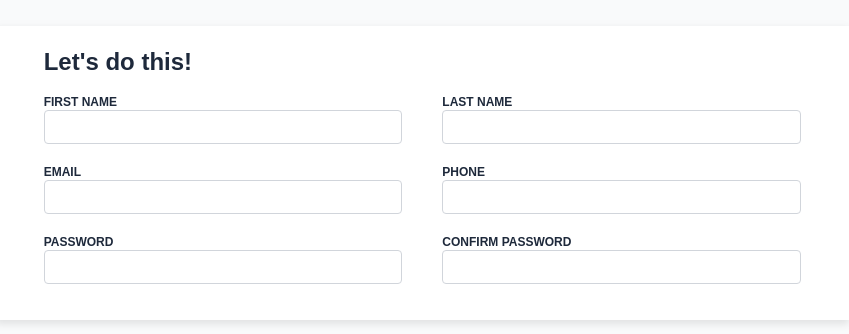
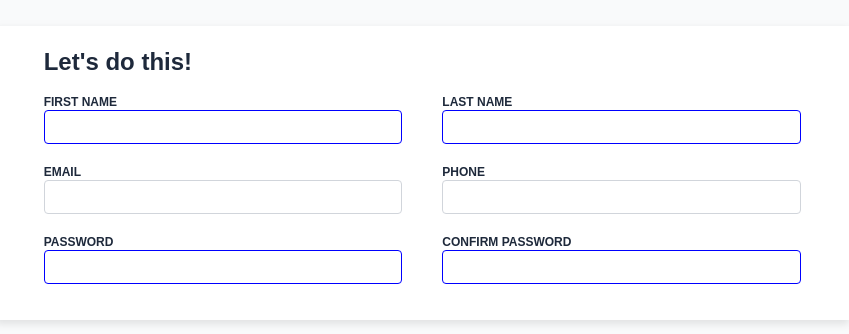
Before and after one commit to victorbenedict/odin-signup-form, a plain HTML site: page index.html in a window 1280 px wide. Shown: the part 334-668 px from the top of the page, 431-1280 px from the left. Drawn offline with Linux system fonts and the light colour scheme; a web font is replaced by a local one.

Commit message:
Modify input styles

```diff
--- a/styles.css
+++ b/styles.css
@@ -30,14 +30,11 @@ a {
 button:hover {
   cursor: pointer;
 }
-/* input:required {
-  border-color: red;
-  outline: red;
-} */
-/* input:invalid {
+
+input:invalid {
   border-color: blue;
   outline: blue;
-} */
+}
 
 .title-section {
   flex: 1;
```
